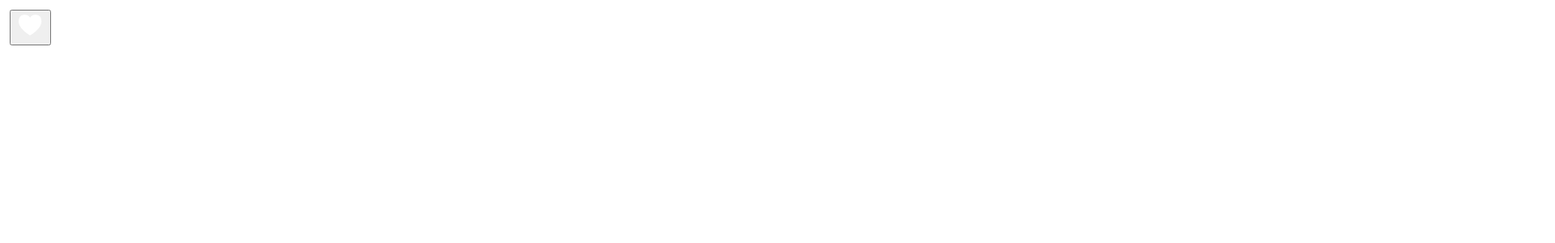
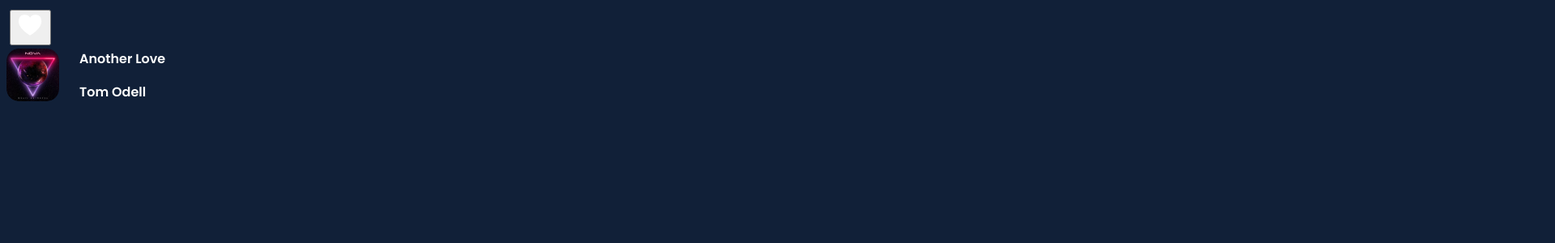
Before and after one commit to asselina94/my-app, a React (Create React App) app: page / in a window 1280 px wide. Shown: the top 300 px of the page at 81% size, 1920 px wide, since content can reach past the window. Built offline with nearby package versions, Linux system fonts and the light colour scheme.

Commit message:
cell css

```diff
--- a/src/components/Cell/Cell.css
+++ b/src/components/Cell/Cell.css
@@ -1,34 +1,14 @@
-/* Cell */
 
-.cellstyle {
-  display: flex;
-  flex-direction: column;
-  justify-content: center;
-  align-items: flex-start;
-  padding: 0px 10px 0px 0px;
-
-  position: absolute;
-  width: 300px;
-  height: 65px;
-  left: 3307px;
-  top: 667px;
-
-}
-
-cellstyle .bodyCellcontent {
+.wrapper {
   display: flex;
   flex-direction: row;
   align-items: center;
   padding: 0px;
   gap: 25px;
-
   width: 290px;
   height: 65px;
+  color: #FFFFFF;
 
-  flex: none;
-  order: 0;
-  align-self: stretch;
-  flex-grow: 0;
 
 }
 
@@ -37,35 +17,29 @@ cellstyle .bodyCellcontent {
   width: 65px;
   height: 65px;
   border-radius: 15px;
-
   flex: none;
   order: 0;
   flex-grow: 0;
 }
 
+wrapper .textWrapper {
+  display: flex;
+  flex-direction: column;
+  font-style: normal;
 
-.songName {
-  position: absolute;
-  left: 31.03%;
-  right: 23.15%;
-  top: 60%;
-  bottom: 3.08%;
-
-  font-style: normal;
-  font-weight: 400;
-  font-size: 20px;
-  line-height: 24px;
 
 }
-.artistName {
-  position: absolute;
-  left: 31.03%;
-  right: 0%;
-  top: 3.08%;
-  bottom: 55.38%;
+textWrapper .songName {
 
-  font-style: normal;
   font-weight: 600;
   font-size: 22px;
   line-height: 27px;
+
+
 }
+textWrapper .artistName {
+
+  font-weight: 400;
+  font-size: 20px;
+  line-height: 23px;
+}
--- a/src/components/Cell/Cell.jsx
+++ b/src/components/Cell/Cell.jsx
@@ -4,16 +4,14 @@ import './Cell.css';
 
 const Cell = () => {
   return (
-    <div className = "cellstyle">
-      <div className = "bodyCellcontent">
+    <div class="wrapper">
+        <img src={tomodellImg} alt="" className = "musicImg" />
 
-          <img src={tomodellImg} alt="" className = "musicImg" />
-
-          <p className="songName">Another Love</p>
-          <p className="artistName">Tom Odell</p>
-        </div>
-        </div>
-
+      <div class = "textWrapper">
+        <p className="songName">Another Love</p>
+        <p className="artistName">Tom Odell</p>
+      </div>
+    </div>
 
   )
 }
--- a/src/index.css
+++ b/src/index.css
@@ -19,5 +19,6 @@ position: relative;
 width: 1920px;
 height: 1394px;
 overflow-y: scroll;
+background: #112038;
 
 }
```
Also changed, not shown: src/assets/reactangle7.png, src/components/component.css (added).
